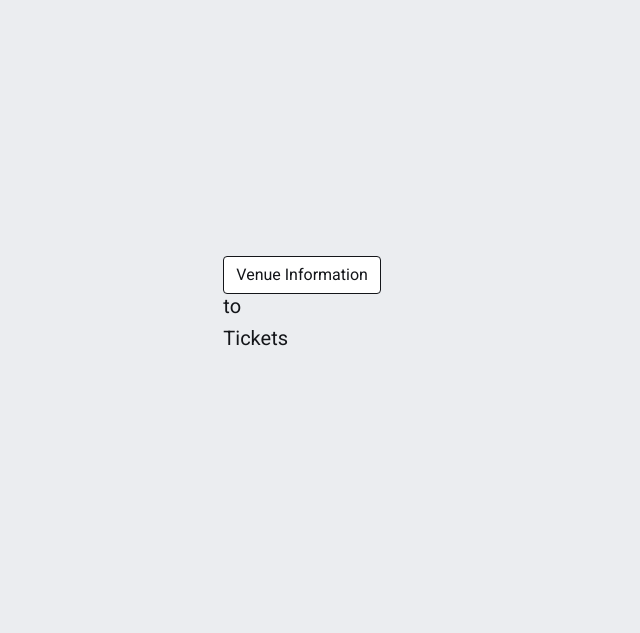
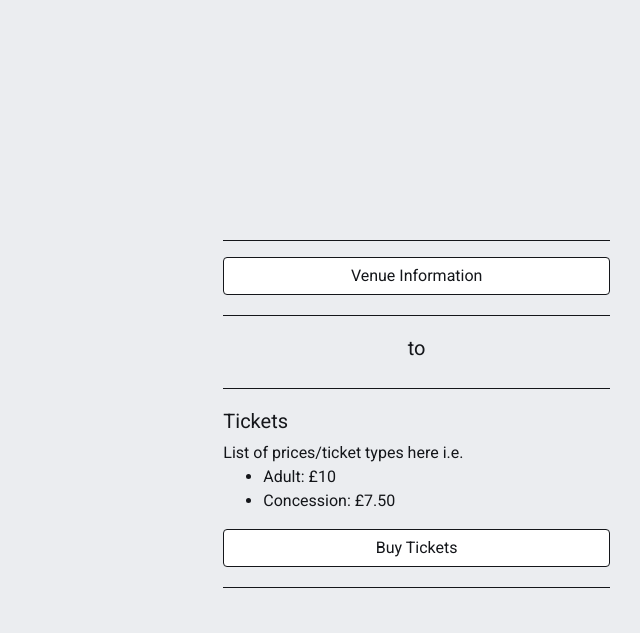
Before and after one commit to seanyoung247/TWCoulsdon, a Django app: template events/templates/events/event_details.html in a window 1280 px wide. Shown: the part 585-1218 px from the top of the page, without its empty margins (640-1280 px from the left). Before the commit the page ends 931 px from the top, so only its background shows below. Run offline with Django 3.2, Linux system fonts and the light colour scheme; the template is opened without the code that fills it, so the values that code supplies are empty; some libraries are stand-ins or nearby versions.

Commit message:
feat: (US102) adds side panel and styling

```diff
--- a/events/templates/events/event_details.html
+++ b/events/templates/events/event_details.html
@@ -22,15 +22,29 @@
       <div class="event-panel">
         <h4>{{ event.venue.name }}</h4>
         <p>{{ event.venue.description|truncatechars:256 }}</p>
-        <a class="btn btn-twc-light" href="#">Venue Information</a>
+        <a class="btn btn-twc-light w-100" href="#">Venue Information</a>
       </div>
       <div class="event-panel">
-        <h5>{{ first_date|date:"d/m/Y" }} to {{ last_date|date:"d/m/Y" }}</h5>
+        <h5 class="event-date">{{ first_date|date:"d/m/Y" }} to {{ last_date|date:"d/m/Y" }}</h5>
       </div>
+
+      <!-- TODO: Only show this if event is in the future and has available tickets -->
+
       <div class="event-panel">
         <h5>Tickets</h5>
+        List of prices/ticket types here
+        i.e.
+        <ul>
+          <li>Adult: £10</li>
+          <li>Concession: £7.50</li>
+        </ul>
+        <a class="btn btn-twc-light w-100" href="#">Buy Tickets</a>
       </div>
+
+      <!-- /TODO -->
+
     </div>
+
     <div class="col-12 col-md-8 order-md-1 event-description">
       {{ event.description|safe }}
     </div>
--- a/static/css/base.css
+++ b/static/css/base.css
@@ -368,8 +368,24 @@ hr {
   max-width: 1500px;
   margin: 25px auto;
 }
+
 .event-description {}
+
 .event-side-panel {}
+
+.event-panel {
+  padding-bottom: 20px;
+  margin-bottom: 20px;
+  border-bottom: 1px solid var(--dark-color);
+}
+
+.event-panel:first-child {
+  border-top: 1px solid var(--dark-color);
+}
+
+.event-date {
+  text-align: center;
+}
 
 /*
  * Media Queries
```
